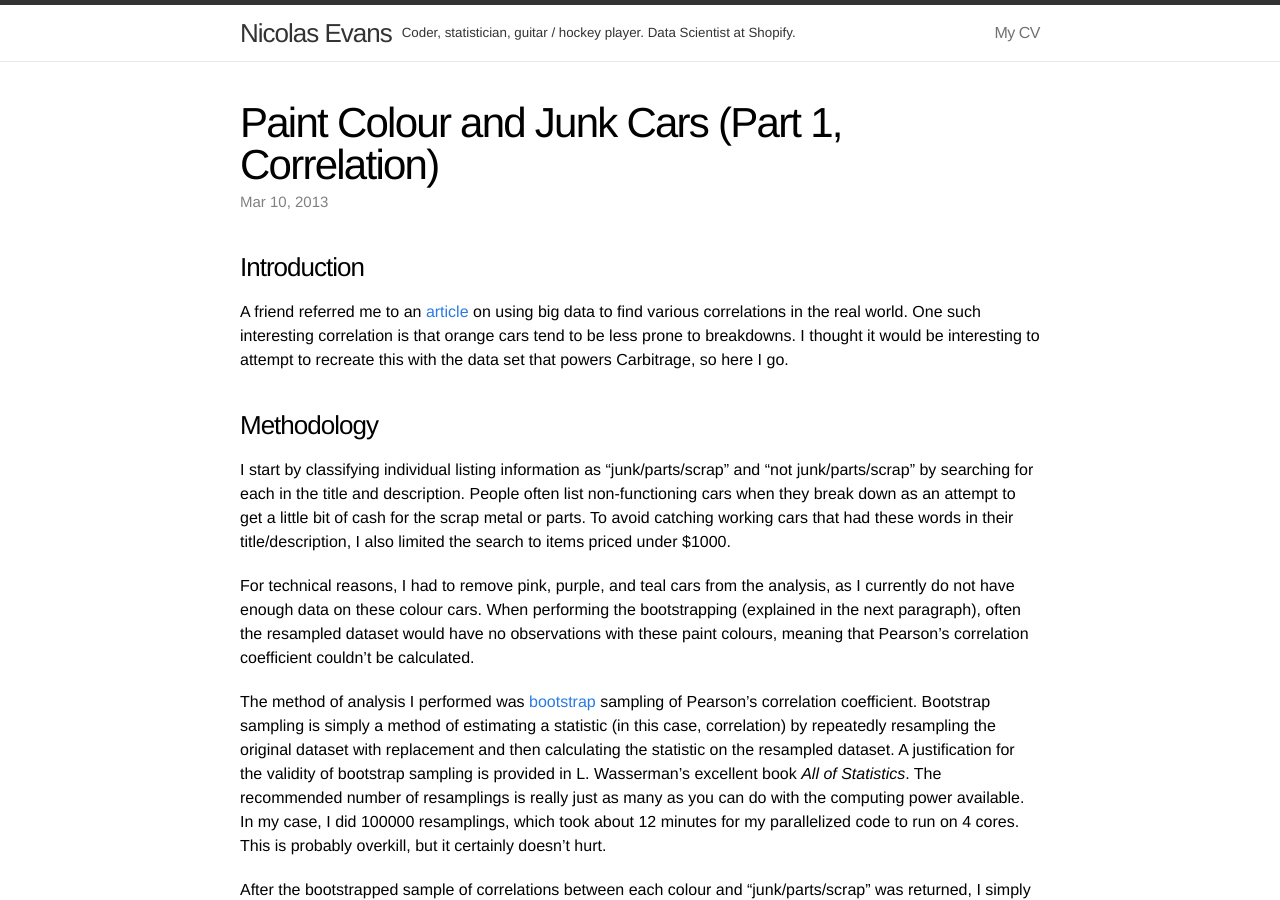
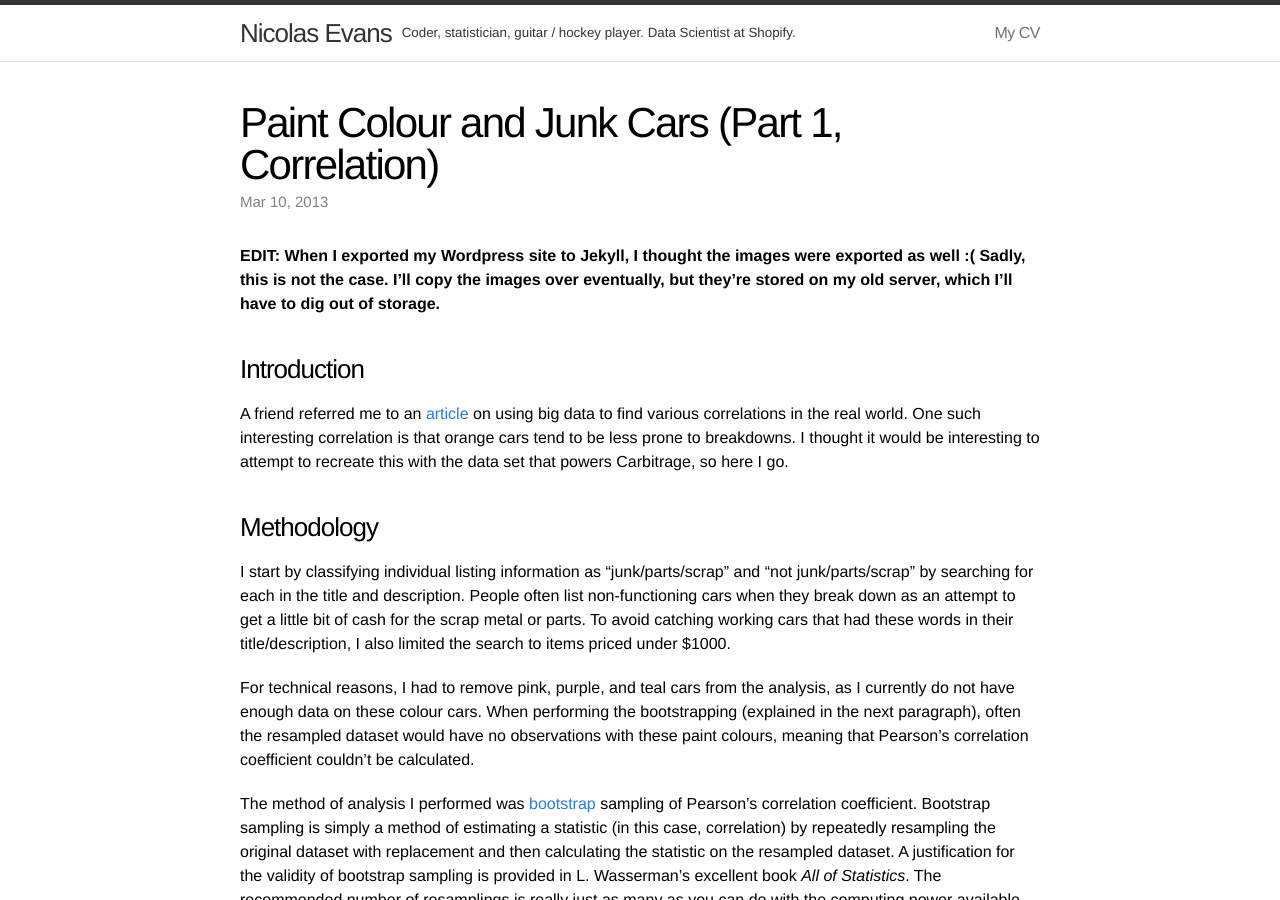
Before and after one commit to manygrams/website, a Jekyll site: the page built from _posts/2013-03-09-paint-colour-and-junk-cars-part-1-correlation.markdown, in a window 1280 px wide and 900 px high. Built offline with Jekyll 4.4.1, drawn with Linux system fonts in a browser that asks for light colours.

Commit message:
add edit to paint colour post about images

```diff
--- a/_posts/2013-03-09-paint-colour-and-junk-cars-part-1-correlation.markdown
+++ b/_posts/2013-03-09-paint-colour-and-junk-cars-part-1-correlation.markdown
@@ -3,6 +3,8 @@ layout: post
 title: Paint Colour and Junk Cars (Part 1, Correlation)
 date: '2013-03-09 20:46:39 -0500'
 ---
+
+__EDIT: When I exported my Wordpress site to Jekyll, I thought the images were exported as well :( Sadly, this is not the case. I'll copy the images over eventually, but they're stored on my old server, which I'll have to dig out of storage.__
 
 ### Introduction
 
```
